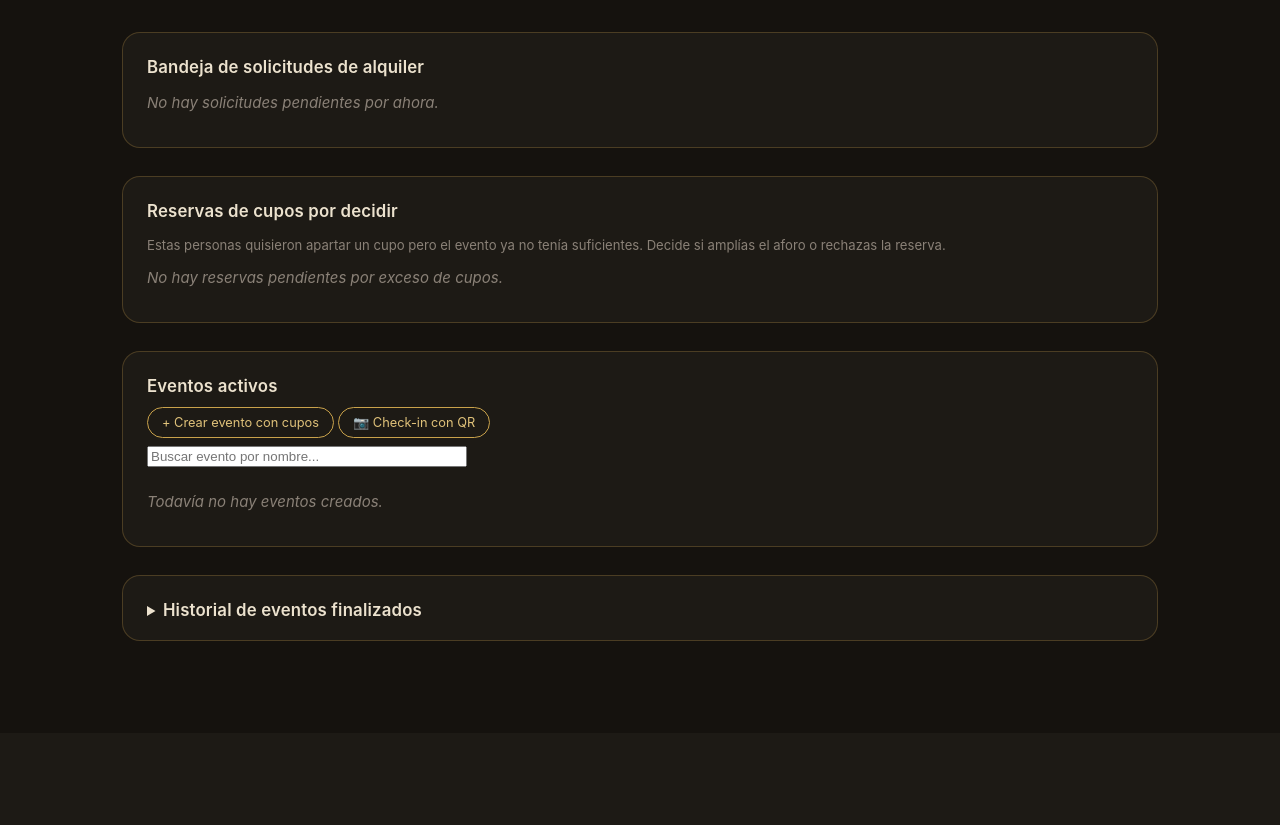
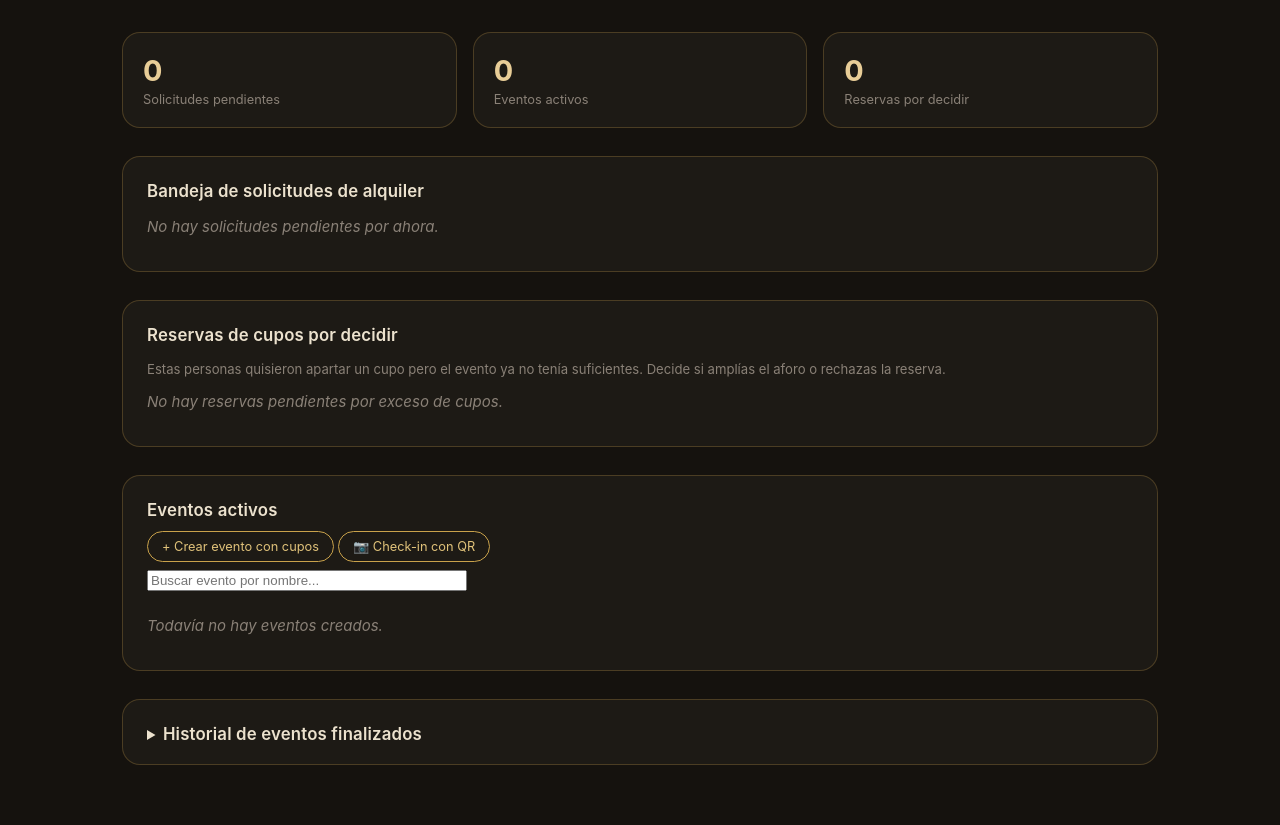
Before and after one commit to Nico752-M/Jorge-web, a Flask app: page /panel-cr8x/ in a window 1280 px wide. Shown: the part 67-892 px from the top of the page. Before the commit the page ends 708 px from the top, so only its background shows below. Run offline with Flask 3, Linux system fonts and the light colour scheme; the visitor is signed in with stand-in values (Sample User, id 1); data that the repository does not hold is empty.

Commit message:
Mas cambios esteticos

```diff
--- a/Oracle/templates/dashboard.html
+++ b/Oracle/templates/dashboard.html
@@ -4,7 +4,22 @@
 
 <div id="vista-dashboard">
 
-<section class="bloque">
+<div class="resumen-stats">
+  <div class="stat-card">
+    <div class="stat-numero">{{ solicitudes|length }}</div>
+    <div class="stat-label">Solicitudes pendientes</div>
+  </div>
+  <div class="stat-card">
+    <div class="stat-numero">{{ eventos|length }}</div>
+    <div class="stat-label">Eventos activos</div>
+  </div>
+  <div class="stat-card">
+    <div class="stat-numero">{{ excedentes|length }}</div>
+    <div class="stat-label">Reservas por decidir</div>
+  </div>
+</div>
+
+<section class="bloque" id="solicitudes">
   <h2>Bandeja de solicitudes de alquiler</h2>
   {% if not solicitudes %}
     <p class="vacio">No hay solicitudes pendientes por ahora.</p>
@@ -86,7 +101,7 @@
   {% endif %}
 </section>
 
-<section class="bloque">
+<section class="bloque" id="eventos-activos">
   <h2>Eventos activos</h2>
   <p>
     <a class="btn-mini btn-confirmar" href="{{ url_for('evento_nuevo') }}">+ Crear evento con cupos</a>
@@ -159,7 +174,7 @@
   {% endif %}
 </section>
 
-<section class="bloque">
+<section class="bloque" id="historial">
   <details>
     <summary><h2 style="display:inline;">Historial de eventos finalizados</h2></summary>
     {% if not eventos_finalizados %}
--- a/public/admin.css
+++ b/public/admin.css
@@ -250,3 +250,56 @@ a{color:inherit; text-decoration:none;}
 }
 .menu-desplegable a:hover, .menu-desplegable button:hover{ background:rgba(211,162,78,.1); }
 .menu-desplegable .opcion-rechazar{ color:#e18f8f; }
+
+/* ============ App shell con sidebar (responsive) ============ */
+.app-shell{ display:flex; min-height:100vh; }
+
+.sidebar{
+  width:240px; flex-shrink:0; background:var(--panel); border-right:1px solid var(--linea);
+  display:flex; flex-direction:column; padding:24px 16px;
+  position:sticky; top:0; height:100vh; overflow-y:auto;
+}
+.sidebar-brand{ font-weight:700; font-size:1.05rem; margin-bottom:28px; padding:0 8px; }
+.sidebar-brand small{ display:block; font-weight:400; font-size:.7rem; letter-spacing:.1em; text-transform:uppercase; color:var(--oro); margin-top:2px; }
+.sidebar-nav{ display:flex; flex-direction:column; gap:2px; flex:1; }
+.sidebar-nav a{
+  padding:11px 12px; border-radius:10px; font-size:.88rem; color:var(--concreto);
+  transition:background .15s ease, color .15s ease;
+}
+.sidebar-nav a:hover{ background:rgba(211,162,78,.08); color:var(--crema); }
+.sidebar-nav a.activo{ background:rgba(211,162,78,.14); color:var(--oro-suave); font-weight:600; }
+.sidebar-divisor{ border:none; border-top:1px solid var(--linea); margin:12px 4px; }
+.sidebar-footer{ display:flex; flex-direction:column; gap:10px; padding-top:16px; border-top:1px solid var(--linea); }
+.sidebar-footer .usuario{ color:var(--concreto); font-size:.82rem; padding:0 8px; }
+.sidebar-footer .btn-out{ text-align:center; }
+
+.btn-hamburguesa{
+  display:none; position:fixed; top:14px; left:14px; z-index:60;
+  width:42px; height:42px; border-radius:12px; background:var(--panel);
+  border:1px solid var(--linea); flex-direction:column; align-items:center; justify-content:center; gap:4px;
+  cursor:pointer;
+}
+.btn-hamburguesa span{ width:18px; height:2px; background:var(--crema); border-radius:2px; }
+
+.overlay-sidebar{
+  display:none; position:fixed; inset:0; background:rgba(0,0,0,.5); z-index:40;
+}
+.overlay-sidebar.visible{ display:block; }
+
+.main-area{ flex:1; min-width:0; padding:32px; max-width:1200px; }
+
+@media (max-width:900px){
+  .btn-hamburguesa{ display:flex; }
+  .sidebar{
+    position:fixed; left:0; top:0; z-index:50; transform:translateX(-100%);
+    transition:transform .25s cubic-bezier(.2,.8,.2,1); box-shadow:0 0 40px rgba(0,0,0,.5);
+  }
+  .sidebar.abierto{ transform:translateX(0); }
+  .main-area{ padding:24px 18px; padding-top:70px; }
+}
+
+/* ============ Tarjetas de resumen (para llenar el espacio de arriba) ============ */
+.resumen-stats{ display:grid; grid-template-columns:repeat(auto-fit, minmax(160px,1fr)); gap:16px; margin-bottom:28px; }
+.stat-card{ background:var(--panel); border:1px solid var(--linea); border-radius:18px; padding:20px; }
+.stat-card .stat-numero{ font-size:1.8rem; font-weight:700; color:var(--oro-suave); }
+.stat-card .stat-label{ font-size:.8rem; color:var(--concreto); margin-top:4px; }
```
